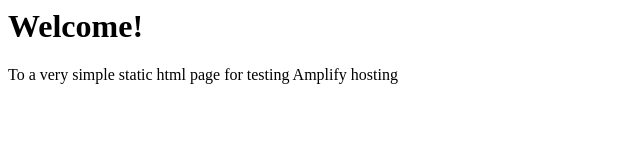
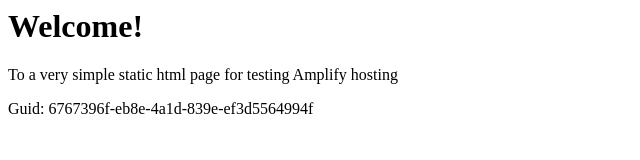
Before and after one commit to aws-aemilia-pdx/Github-PR-Commit-Integration-Test-DoNotTouch-GitHubAutoBuildCanaryTest-v1-beta-us-west-2, a website: page src/index.html in a window 1280 px wide. Shown: the whole page, without its empty margins (0-640 px from the left). Drawn offline with Linux system fonts and the light colour scheme.

Commit message:
commit from integ tests

```diff
--- a/src/index.html
+++ b/src/index.html
@@ -1,3 +1,5 @@
+
+
 <html lang="en">
 
 <head>
@@ -10,6 +12,6 @@
 <body>
     <h1>Welcome!</h1>
     <p>To a very simple static html page for testing Amplify hosting</p>
-</body>
+    <p>Guid: 6767396f-eb8e-4a1d-839e-ef3d5564994f</p></body>
 
 </html>
```
